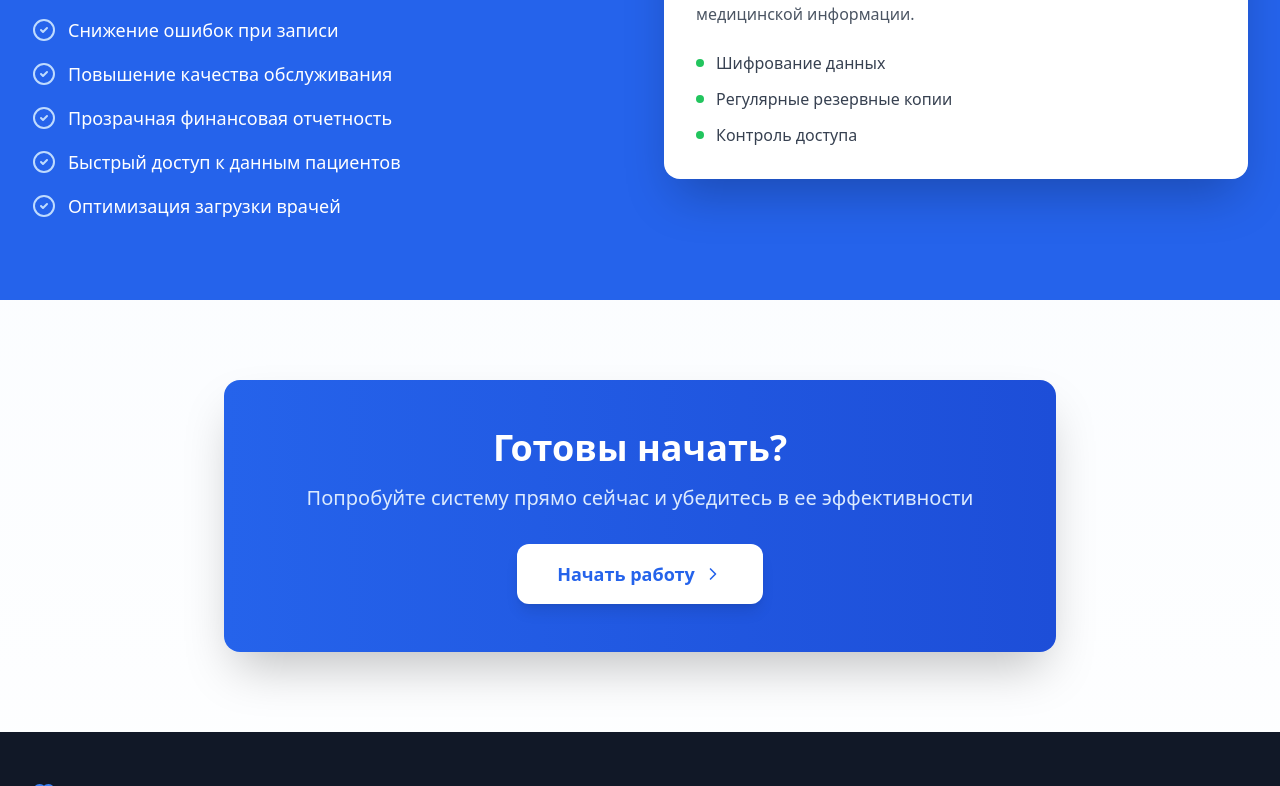
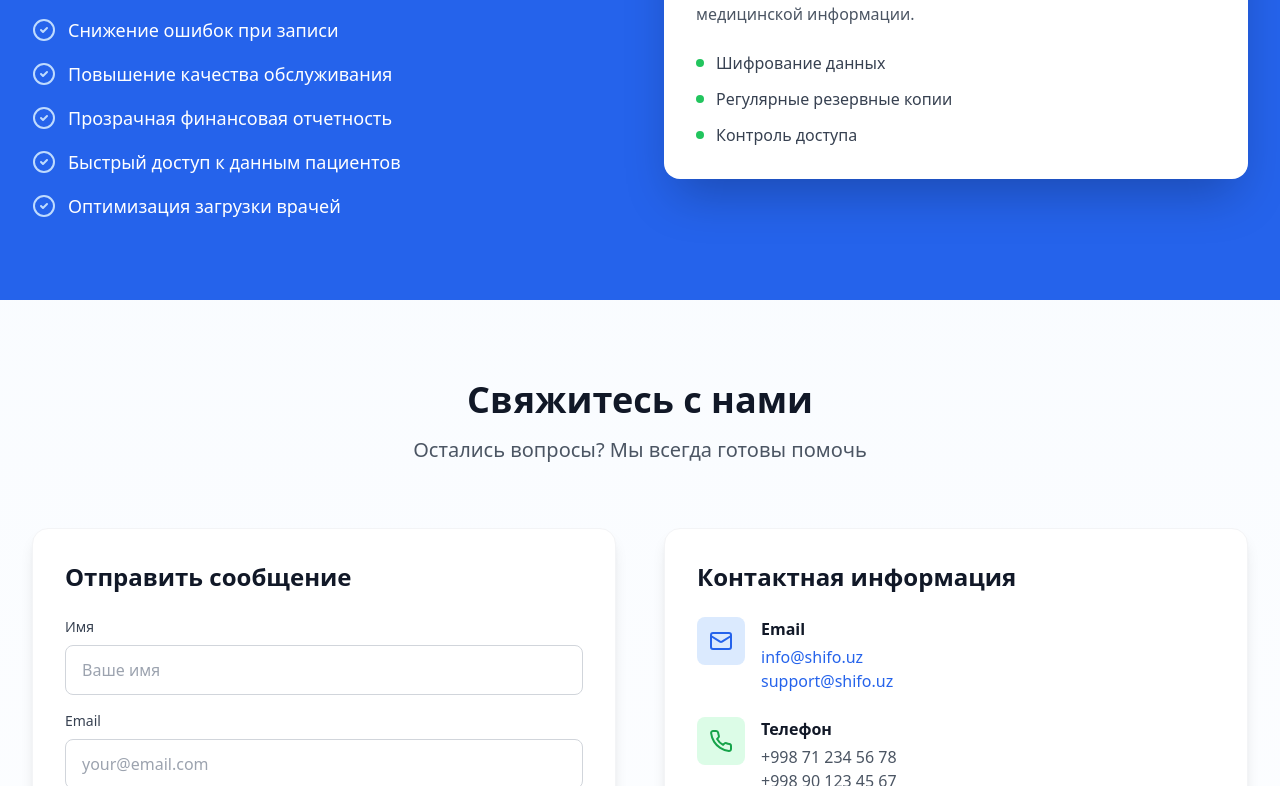
Before and after one commit to isoboi/shifo-design, a React (Vite) app: page / in a window 1280 px wide. Shown: the part 2014-2800 px from the top of the page. Built offline with nearby package versions, Linux system fonts and the light colour scheme.

Commit message:
Updated Landing.tsx

```diff
--- a/src/components/Landing.tsx
+++ b/src/components/Landing.tsx
@@ -11,7 +11,11 @@ import {
   CheckCircle2,
   Zap,
   Heart,
-  Activity
+  Activity,
+  Mail,
+  Phone,
+  MapPin,
+  Send
 } from 'lucide-react';
 
 interface LandingProps {
@@ -109,9 +113,12 @@ export function Landing({ onGetStarted }: LandingProps) {
                 <span>Начать работу</span>
                 <ChevronRight className="w-5 h-5" />
               </button>
-              <button className="border-2 border-gray-300 text-gray-700 px-8 py-4 rounded-xl hover:border-gray-400 transition-colors font-semibold text-lg">
+              <a
+                href="#contact"
+                className="border-2 border-gray-300 text-gray-700 px-8 py-4 rounded-xl hover:border-gray-400 transition-colors font-semibold text-lg inline-flex items-center justify-center"
+              >
                 Узнать больше
-              </button>
+              </a>
             </div>
           </div>
           <div className="relative">
@@ -236,21 +243,142 @@ export function Landing({ onGetStarted }: LandingProps) {
         </div>
       </section>
 
-      <section className="max-w-4xl mx-auto px-4 sm:px-6 lg:px-8 py-20">
-        <div className="bg-gradient-to-r from-blue-600 to-blue-700 rounded-2xl p-12 text-center shadow-2xl">
-          <h2 className="text-4xl font-bold text-white mb-4">
+      <section id="contact" className="max-w-7xl mx-auto px-4 sm:px-6 lg:px-8 py-20">
+        <div className="text-center mb-16">
+          <h2 className="text-4xl font-bold text-gray-900 mb-4">
+            Свяжитесь с нами
+          </h2>
+          <p className="text-xl text-gray-600 max-w-3xl mx-auto">
+            Остались вопросы? Мы всегда готовы помочь
+          </p>
+        </div>
+
+        <div className="grid lg:grid-cols-2 gap-12">
+          <div>
+            <div className="bg-white rounded-2xl p-8 shadow-lg border border-gray-100">
+              <h3 className="text-2xl font-bold text-gray-900 mb-6">Отправить сообщение</h3>
+              <form className="space-y-4">
+                <div>
+                  <label className="block text-sm font-medium text-gray-700 mb-2">
+                    Имя
+                  </label>
+                  <input
+                    type="text"
+                    placeholder="Ваше имя"
+                    className="w-full px-4 py-3 border border-gray-300 rounded-lg focus:ring-2 focus:ring-blue-500 focus:border-transparent outline-none transition-all"
+                  />
+                </div>
+                <div>
+                  <label className="block text-sm font-medium text-gray-700 mb-2">
+                    Email
+                  </label>
+                  <input
+                    type="email"
+                    placeholder="your@email.com"
+                    className="w-full px-4 py-3 border border-gray-300 rounded-lg focus:ring-2 focus:ring-blue-500 focus:border-transparent outline-none transition-all"
+                  />
+                </div>
+                <div>
+                  <label className="block text-sm font-medium text-gray-700 mb-2">
+                    Телефон
+                  </label>
+                  <input
+                    type="tel"
+                    placeholder="+998 XX XXX XX XX"
+                    className="w-full px-4 py-3 border border-gray-300 rounded-lg focus:ring-2 focus:ring-blue-500 focus:border-transparent outline-none transition-all"
+                  />
+                </div>
+                <div>
+                  <label className="block text-sm font-medium text-gray-700 mb-2">
+                    Сообщение
+                  </label>
+                  <textarea
+                    rows={4}
+                    placeholder="Расскажите о вашей клинике и потребностях..."
+                    className="w-full px-4 py-3 border border-gray-300 rounded-lg focus:ring-2 focus:ring-blue-500 focus:border-transparent outline-none transition-all resize-none"
+                  ></textarea>
+                </div>
+                <button
+                  type="submit"
+                  className="w-full bg-blue-600 text-white px-6 py-4 rounded-lg hover:bg-blue-700 transition-colors font-semibold flex items-center justify-center space-x-2 shadow-lg"
+                >
+                  <span>Отправить сообщение</span>
+                  <Send className="w-5 h-5" />
+                </button>
+              </form>
+            </div>
+          </div>
+
+          <div className="space-y-6">
+            <div className="bg-white rounded-2xl p-8 shadow-lg border border-gray-100">
+              <h3 className="text-2xl font-bold text-gray-900 mb-6">Контактная информация</h3>
+              <div className="space-y-6">
+                <div className="flex items-start space-x-4">
+                  <div className="w-12 h-12 bg-blue-100 rounded-lg flex items-center justify-center flex-shrink-0">
+                    <Mail className="w-6 h-6 text-blue-600" />
+                  </div>
+                  <div>
+                    <div className="font-semibold text-gray-900 mb-1">Email</div>
+                    <a href="mailto:info@shifo.uz" className="text-blue-600 hover:underline">
+                      info@shifo.uz
+                    </a>
+                    <br />
+                    <a href="mailto:support@shifo.uz" className="text-blue-600 hover:underline">
+                      support@shifo.uz
+                    </a>
+                  </div>
+                </div>
+
+                <div className="flex items-start space-x-4">
+                  <div className="w-12 h-12 bg-green-100 rounded-lg flex items-center justify-center flex-shrink-0">
+                    <Phone className="w-6 h-6 text-green-600" />
+                  </div>
+                  <div>
+                    <div className="font-semibold text-gray-900 mb-1">Телефон</div>
+                    <a href="tel:+998712345678" className="text-gray-600 hover:text-blue-600">
+                      +998 71 234 56 78
+                    </a>
+                    <br />
+                    <a href="tel:+998901234567" className="text-gray-600 hover:text-blue-600">
+                      +998 90 123 45 67
+                    </a>
+                    <div className="text-sm text-gray-500 mt-1">
+                      Пн-Пт: 9:00 - 18:00
+                    </div>
+                  </div>
+                </div>
+
+                <div className="flex items-start space-x-4">
+                  <div className="w-12 h-12 bg-orange-100 rounded-lg flex items-center justify-center flex-shrink-0">
+                    <MapPin className="w-6 h-6 text-orange-600" />
+                  </div>
+                  <div>
+                    <div className="font-semibold text-gray-900 mb-1">Адрес</div>
+                    <p className="text-gray-600">
+                      г. Ташкент, Мирабадский район,<br />
+                      ул. Амира Темура, 107
+                    </p>
+                  </div>
+                </div>
+              </div>
+            </div>
+
+            <div className="bg-gradient-to-r from-blue-600 to-blue-700 rounded-2xl p-8 text-center shadow-lg">
+              <h3 className="text-2xl font-bold text-white mb-4">
                 Готовы начать?
-          </h2>
-          <p className="text-blue-100 text-xl mb-8">
-            Попробуйте систему прямо сейчас и убедитесь в ее эффективности
+              </h3>
+              <p className="text-blue-100 mb-6">
+                Попробуйте систему прямо сейчас
               </p>
               <button
                 onClick={onGetStarted}
-            className="bg-white text-blue-600 px-10 py-4 rounded-xl hover:bg-blue-50 transition-colors font-semibold text-lg inline-flex items-center space-x-2 shadow-lg"
+                className="bg-white text-blue-600 px-8 py-3 rounded-lg hover:bg-blue-50 transition-colors font-semibold inline-flex items-center space-x-2 shadow-lg"
               >
                 <span>Начать работу</span>
                 <ChevronRight className="w-5 h-5" />
               </button>
+            </div>
+          </div>
         </div>
       </section>
 
```
Lines whose indentation alone changed are shown as unchanged.
